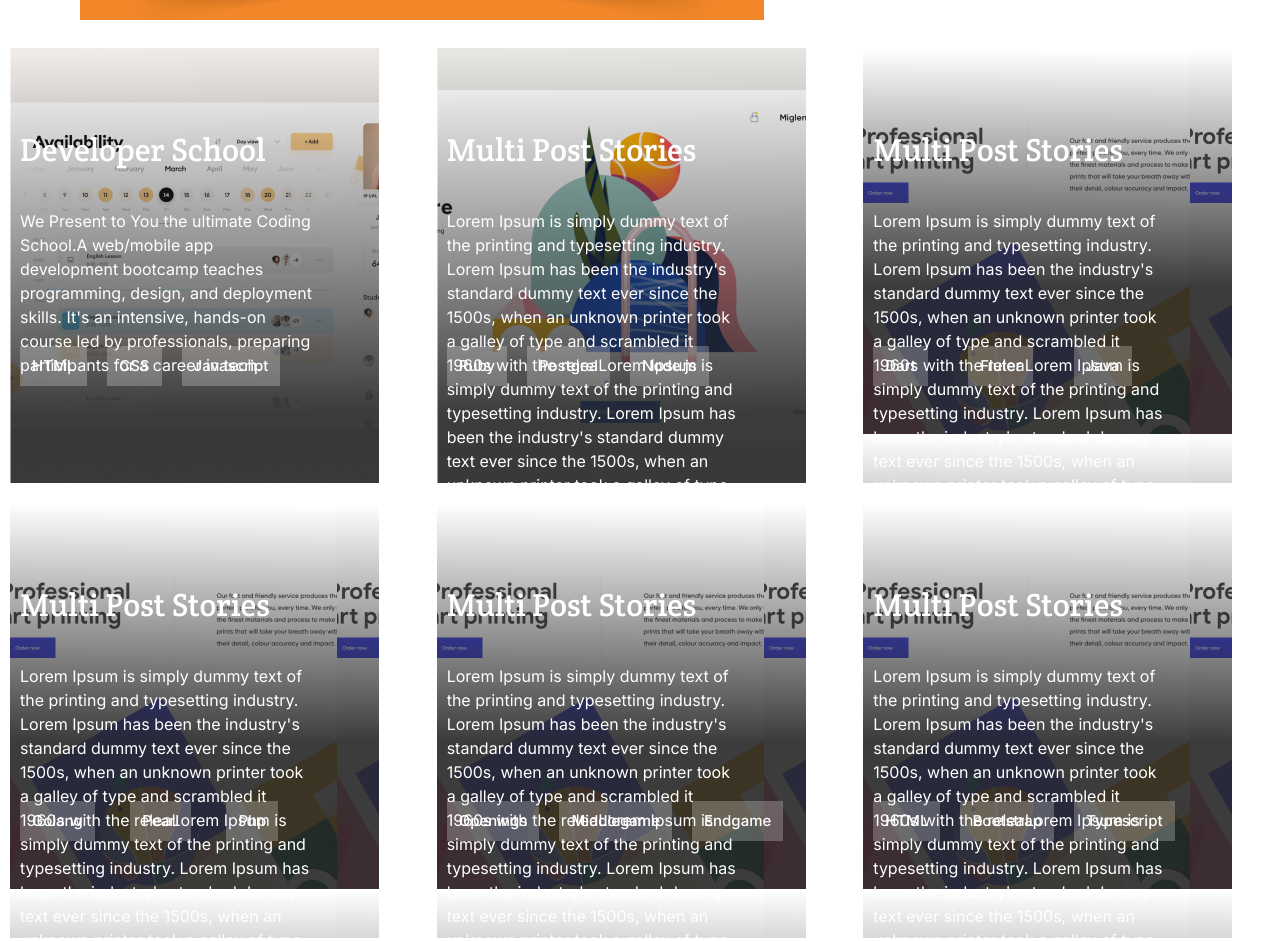
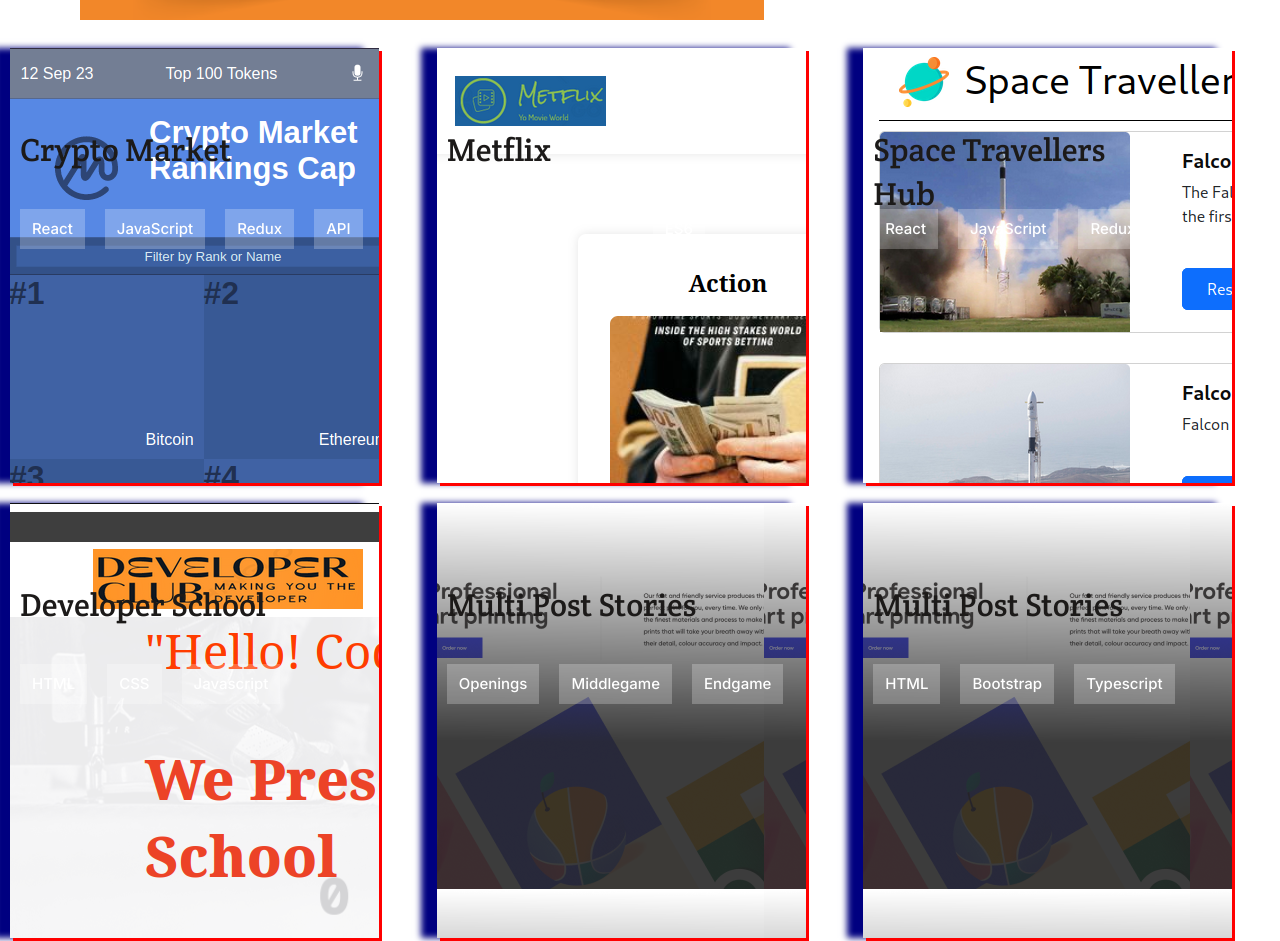
Before and after one commit to arnoldnekemiah/portfolio-new, a website: page index.html in a window 1280 px wide. Shown: the part 1420-2361 px from the top of the page. Drawn offline with Linux system fonts and the light colour scheme.

Commit message:
updated projects

```diff
--- a/index.html
+++ b/index.html
@@ -48,10 +48,10 @@
         </div>
           <ul class="brands">
             <li class="icon">
-              <a href="#"><img src="./Images/github5.svg" alt="github"></a>
+              <a href="https://github.com/arnoldnekemiah"><img src="./Images/github5.svg" alt="github"></a>
              </li>
              <li class="icon">
-              <a href="#"><img src="./Images/Linkedin icon5.svg" alt="linkedIn"></a>
+              <a href="https://www.linkedin.com/in/arnoldnekemiah/"><img src="./Images/Linkedin icon5.svg" alt="linkedIn"></a>
              </li>
              <li class="icon">
               <a href="#"><img src="./Images/angel list5.svg" alt="Angellist"></a>
@@ -114,7 +114,7 @@
             <p class="footer-text">
               Hey there! I can help you build a product, feature or website. Look through some of my work and experience! If you like what you see and have a project you need coded, don’t hesitate to contact me.
             </p>
-            <a href="#" class="footer-btm button">Get My Resume</a>
+            <a href="https://docs.google.com/document/d/1mx4bVv1V4jwo-rfbY0u3lEjia0vVGtHNuYQ2yWRucdI/edit?usp=sharing" class="footer-btm button">Get My Resume</a>
           </div>
           <div class="image-bg"></div>
           <div class="footer-img"></div>
@@ -122,20 +122,20 @@
         <div class="footer-hr"> </div>
         <div class="my-skills">
           <div class="footer-list">
-            <h2 class="footer-heading"><img src="./Images/rombus.png" alt="rombus"> Language</h2>
+            <h2 class="footer-heading"><img src="./Images/rombus.png" alt="rombus"> Languages</h2>
             <ul class="footer-ul">
               <li class="footer-li">Javascript</li>
               <li class="footer-li">Ruby</li>
-              <li class="footer-li">Html</li>
-              <li class="footer-li">Css</li>
+              <li class="footer-li">Java</li>
+              <li class="footer-li">Kotlin</li>
             </ul>
           </div>
           <div class="work">
             <h2 class="footer-heading"><img src="./Images/rectangle1.png" alt="rectangle"> Frameworks</h2>
             <ul class="footer-ul">
-              <li class="footer-li">Bootstrap</li>
+              <li class="footer-li">React</li>
               <li class="footer-li">Ruby on Rails</li>
-              <li class="footer-li">RSPec</li>
+              <li class="footer-li">Flutter</li>
               <li class="footer-li">CapyBara</li>
               <li class="footer-li">Selenium</li>
             </ul>
@@ -147,7 +147,7 @@
               <li class="footer-li">Github</li>
               <li class="footer-li">Codepen</li>
               <li class="footer-li">Gitlab</li>
-              <li class="footer-li">Terminal</li>
+              <li class="footer-li">Pair Programming</li>
             </ul>
           </div>
         </div>
@@ -171,10 +171,10 @@
       <hr class="line-z3">
         <ul class="brands1">
          <li class="icon">
-          <a href="#"><img src="./Images/github1.png" alt="github"></a>
+          <a href="https://github.com/arnoldnekemiah"><img src="./Images/github1.png" alt="github"></a>
          </li>
          <li class="icon">
-          <a href="#"><img src="./Images/linkedIn1.png" alt="linkedIn"></a>
+          <a href="https://www.linkedin.com/in/arnoldnekemiah/"><img src="./Images/linkedIn1.png" alt="linkedIn"></a>
          </li>
          <li class="icon">
           <a href="#"><img src="./Images/Angellist.png" alt="Angellist"></a>
--- a/main.js
+++ b/main.js
@@ -28,6 +28,33 @@
 
 const data = [
   {
+    title: 'Crypto Market',
+    description: 'Crypto Market is an app that lets you keep track of the top 100 cryptocurrencies ranked by their marketcaps.',
+    technologies: ['React', 'JavaScript', 'Redux', 'API'],
+    featureImg: './Images/crypto.png',
+    liveLink: 'https://hilarious-narwhal-a7e78b.netlify.app/',
+    linkSource: 'https://github.com/arnoldnekemiah/crypto-market',
+    iconCancel: './Images/IconPop.png',
+  },
+  {
+    title: 'Metflix',
+    description: 'This is a single-page app that lists movies by categories. Users can like their favorite movies, open details about each movie and leave comments. Built with JavaScript.',
+    technologies: ['JavaScript', 'ES6'],
+    featureImg: './Images/metlix.png',
+    liveLink: 'https://arnoldnekemiah.github.io/Metflix/',
+    linkSource: 'https://github.com/arnoldnekemiah/Metflix',
+    iconCancel: './Images/IconPop.png',
+  },
+  {
+    title: 'Space Travellers Hub',
+    description: 'This website contain three webpages with rockets, mission, and my profile. In the rocket page we will fetch data from Space X real data from API and the missions. Visitors can select their rockets and the missions from the current website.',
+    technologies: ['React', 'JavaScript', 'Redux'],
+    featureImg: './images/space.png',
+    liveLink: 'https://space-x-travelers-hub.onrender.com/',
+    linkSource: 'https://github.com/Mahdi-Niazi/space-travelers-hub',
+    iconCancel: './images/IconPop.png',
+  },
+  {
     title: 'Developer School',
     description: "We Present to You the ultimate Coding School.A web/mobile app development bootcamp teaches programming, design, and deployment skills. It's an intensive, hands-on course led by professionals, preparing participants for a career in tech. ",
     technologies: ['HTML', 'CSS', 'Javascript'],
@@ -38,34 +65,7 @@
   },
   {
     title: 'Multi Post Stories',
-    description: "Lorem Ipsum is simply dummy text of the printing and typesetting industry. Lorem Ipsum has been the industry's standard dummy text ever since the 1500s, when an unknown printer took a galley of type and scrambled it 1960s with the releaLorem Ipsum is simply dummy text of the printing and typesetting industry. Lorem Ipsum has been the industry's standard dummy text ever since the 1500s, when an unknown printer took a galley of type and scrambled it 1960s with the releax map lapora verita.",
-    technologies: ['Ruby', 'Postgrel', 'Node.js'],
-    featureImg: './Images/Snapshoot-Portfolio.png',
-    liveLink: 'https://arnoldnekemiah.github.io/portfolio-new/',
-    linkSource: 'https://github.com/arnoldnekemiah/portfolio-new',
-    iconCancel: './Images/IconPop.png',
-  },
-  {
-    title: 'Multi Post Stories',
-    description: "Lorem Ipsum is simply dummy text of the printing and typesetting industry. Lorem Ipsum has been the industry's standard dummy text ever since the 1500s, when an unknown printer took a galley of type and scrambled it 1960s with the releaLorem Ipsum is simply dummy text of the printing and typesetting industry. Lorem Ipsum has been the industry's standard dummy text ever since the 1500s, when an unknown printer took a galley of type and scrambled it 1960s with the releax map lapora verita.",
-    technologies: ['Dart', 'Fluter', 'Java'],
-    featureImg: './images/Snapshoot-Portfolio2.png',
-    liveLink: 'https://arnoldnekemiah.github.io/portfolio-new/',
-    linkSource: 'https://github.com/arnoldnekemiah/portfolio-new',
-    iconCancel: './images/IconPop.png',
-  },
-  {
-    title: 'Multi Post Stories',
-    description: "Lorem Ipsum is simply dummy text of the printing and typesetting industry. Lorem Ipsum has been the industry's standard dummy text ever since the 1500s, when an unknown printer took a galley of type and scrambled it 1960s with the releaLorem Ipsum is simply dummy text of the printing and typesetting industry. Lorem Ipsum has been the industry's standard dummy text ever since the 1500s, when an unknown printer took a galley of type and scrambled it 1960s with the releax map lapora verita.",
-    technologies: ['Golang', 'Pearl', 'Php'],
-    featureImg: './Images/Snapshoot-Portfolio.png',
-    liveLink: 'https://arnoldnekemiah.github.io/portfolio-new/',
-    linkSource: 'https://github.com/arnoldnekemiah/portfolio-new',
-    iconCancel: './Images/IconPop.png',
-  },
-  {
-    title: 'Multi Post Stories',
-    description: "Lorem Ipsum is simply dummy text of the printing and typesetting industry. Lorem Ipsum has been the industry's standard dummy text ever since the 1500s, when an unknown printer took a galley of type and scrambled it 1960s with the releaLorem Ipsum is simply dummy text of the printing and typesetting industry. Lorem Ipsum has been the industry's standard dummy text ever since the 1500s, when an unknown printer took a galley of type and scrambled it 1960s with the releax map lapora verita.",
+    description: 'Coming Soon',
     technologies: ['Openings', 'Middlegame', 'Endgame'],
     featureImg: './Images/Snapshoot-Portfolio.png',
     liveLink: 'https://arnoldnekemiah.github.io/portfolio-m/',
@@ -74,7 +74,7 @@
   },
   {
     title: 'Multi Post Stories',
-    description: "Lorem Ipsum is simply dummy text of the printing and typesetting industry. Lorem Ipsum has been the industry's standard dummy text ever since the 1500s, when an unknown printer took a galley of type and scrambled it 1960s with the releaLorem Ipsum is simply dummy text of the printing and typesetting industry. Lorem Ipsum has been the industry's standard dummy text ever since the 1500s, when an unknown printer took a galley of type and scrambled it 1960s with the releax map lapora verita.",
+    description: 'Coming Soon',
     technologies: ['HTML', 'Bootstrap', 'Typescript'],
     featureImg: './Images/Snapshoot-Portfolio2.png',
     liveLink: 'https://arnoldnekemiah.github.io/portfolio-new/',
@@ -100,14 +100,14 @@
   card.innerHTML = `
   <div class="mycard">
     <h3 class="profesional-Art-heading">${project.title}</h3>
-      <!-- The property should be 'description', not 'content' -->
-      <p class="profesional-Art-content">${project.description}</p>
+    <!-- Remove the description from here -->
     <ul class="profesional-Art-ul">
       ${project.technologies.map((tech) => `<li class="profesional-Art-li">${tech}</li>`).join('')}
     </ul>
   </div>
-    <a href="#${index + 2}" id="hide-me" class="profesional-Art-btm hide button popup">See Project</a>
+  <a href="${index + 2}" id="hide-me" class="profesional-Art-btm hide button popup">See Project</a>
 `;
+
   workContainer.appendChild(card);
 });
 
@@ -133,6 +133,7 @@
           </span>
         </div>
         <div class="left-side">
+          <!-- Include the description here -->
           <p class="popup-description">${project.description}</p>
           <span class="popup-button">
             <button class="button popup-button-1">
--- a/style.css
+++ b/style.css
@@ -251,8 +251,8 @@
 .art-container,
 .art-container1,
 .art-container2 {
-  background-image: url('./Images/Img-Placeholder10.png');
   margin-bottom: 20px;
+  box-shadow: 3px 3px red, -1em 0 0.4em rgb(0, 0, 128);
 }
 
 .art-container > #hide-me,
@@ -275,7 +275,7 @@
   width: 295px;
   height: 81px;
   line-height: 44px;
-  color: #fff;
+  color: #1c1a19;
   padding: 80px 0 0 10px;
 }
 
@@ -299,27 +299,30 @@
 }
 
 .profesional-Art-li {
+  display: flex;
+  flex-direction: column;
   font-family: 'Inter', sans-serif;
   font-weight: 500;
   font-size: 15px;
   line-height: 20px;
   color: #fff;
   background: rgba(255, 255, 255, 0.24);
-  margin-top: 50px;
   gap: 20px;
   padding: 10px 12px;
 }
 
 .profesional-Art-btm {
-  width: 100%;
+  width: 30%;
   height: 48px;
   background: #ff6b00;
+  border-radius: 50%;
   font-size: 17px;
   color: #fff;
   text-align: center;
   letter-spacing: 0.03em;
-  margin-top: 38px;
   border-style: none;
+  box-shadow: 3px 3px red, -1em 0 0.4em rgb(21, 0, 128);
+  margin: auto;
 }
 
 a.profesional-Art-btm {
@@ -552,10 +555,6 @@
     display: none;
   }
 
-  /* body {
-    overflow-x: hidden;
-  }  */
-
   #logo {
     height: 20px;
     width: 250px;
@@ -764,14 +763,22 @@
     height: 435px;
     width: 369px;
     margin-left: 10px;
-    background-image: url("./Images/Img-Placeholder11.png");
+    background-image: url("./Images/crypto.png");
   }
 
   .art-container2 {
     height: 435px;
     width: 369px;
     margin-left: 10px;
-    background-image: url("./Images/Mask-Group.png");
+    background-image: url("./Images/metlix.png");
+  }
+
+  .art-container3 {
+    background-image: url("./Images/space.png");
+  }
+
+  .art-container4 {
+    background-image: url("./Images/devSchool.png");
   }
 
   .project-card:hover .mycard {
```
Also changed, not shown: Images/crypto.png (added), Images/metlix.png (added), Images/space.png (added). Lines whose indentation alone changed are shown as unchanged.
